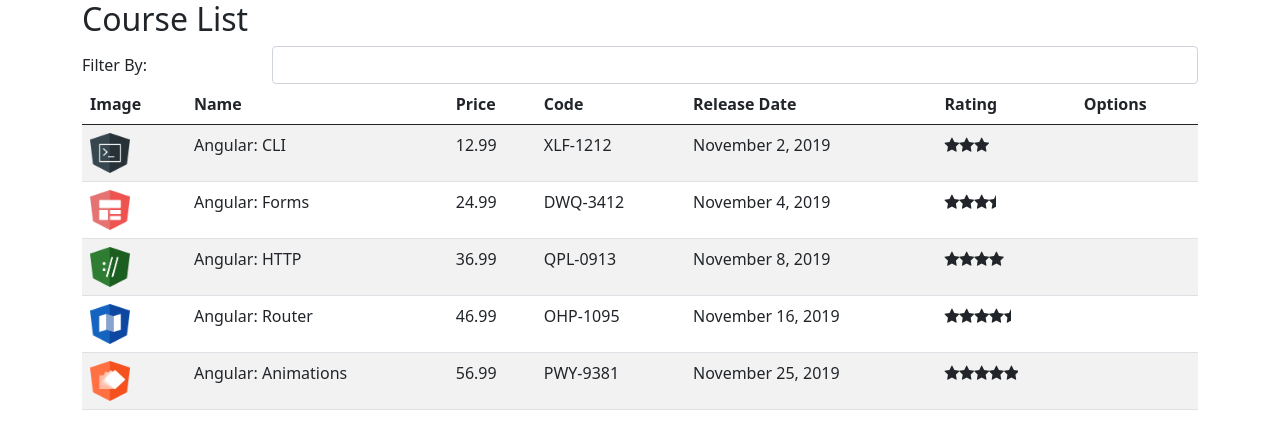
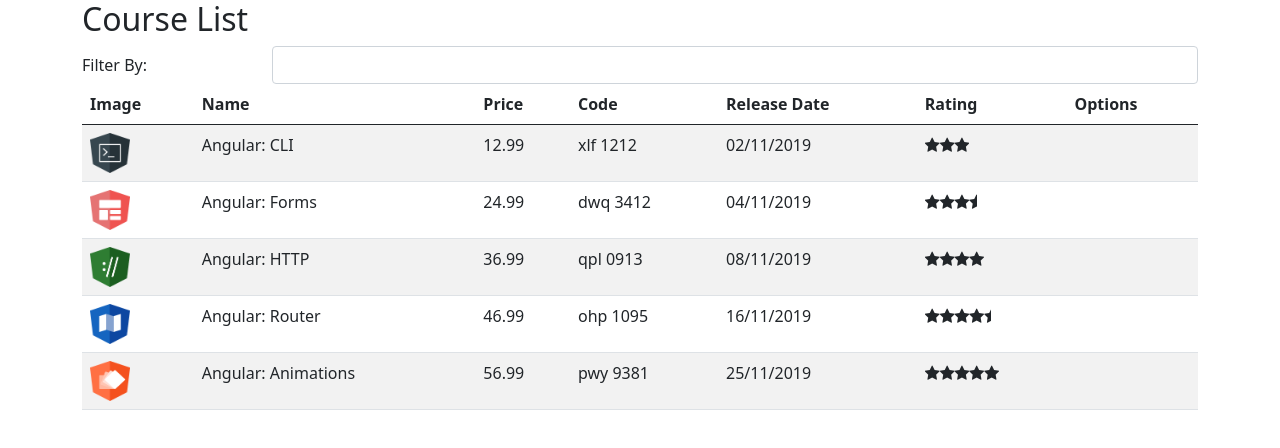
Before and after one commit to YuriAugusto/AngularProject, an Angular app: page / in a window 1280 px wide. Shown: the top 448 px of the page. Built offline with nearby package versions, Linux system fonts and the light colour scheme.

Commit message:
Adição de pipes

```diff
--- a/src/app/app.module.ts
+++ b/src/app/app.module.ts
@@ -1,3 +1,4 @@
+import { ReplacePipe } from './pipe/replace.pipe';
 import { NgModule } from '@angular/core';
 import { BrowserModule } from '@angular/platform-browser';
 import { FormsModule } from '@angular/forms';
@@ -6,7 +7,7 @@
 import { StarComponent } from "./star/star.component";
 
 @NgModule({
-  declarations: [AppComponent, CourseListComponent, StarComponent],
+  declarations: [AppComponent, CourseListComponent, StarComponent,ReplacePipe],
   imports: [BrowserModule, FormsModule],
   providers: [],
   bootstrap: [AppComponent],
--- a/src/app/courses/course-list.component.html
+++ b/src/app/courses/course-list.component.html
@@ -24,8 +24,8 @@
       <td><img [src]="course.imageUrl" width="40" height="40"></td> <!-- aqui utilizamos o conceito de template, parecido com template sting -->
       <td>{{course.name}}</td>
       <td>{{course.price}}</td>
-      <td>{{course.code}}</td>
-      <td>{{course.releaseDate}}</td>
+      <td>{{course.code | lowercase | sobrescrever: '-': ' '}}</td>
+      <td>{{course.releaseDate | date: "dd/MM/yyyy"}}</td><!-- pipes servem para alterar a maneira como informações serão exibidas em tela, siso é um pipe: | date: "dd/MM/yyyy"-->
       <td>
         <app-star [rating]="course.rating"></app-star>
       </td>
--- /dev/null
+++ b/src/app/pipe/replace.pipe.ts
@@ -0,0 +1,12 @@
+import { Pipe, PipeTransform } from "@angular/core";
+
+@Pipe({//aqui eu torno a classe elegível a ser utilizada como um pipe customizado
+  name:'sobrescrever'//esse é o nome que será utilizado para chamar o pipe
+})
+
+export class ReplacePipe implements PipeTransform{
+
+  transform(value: string, char: string, valueToReplace: string){
+    return value.replace(char,valueToReplace);
+  }
+}
```
